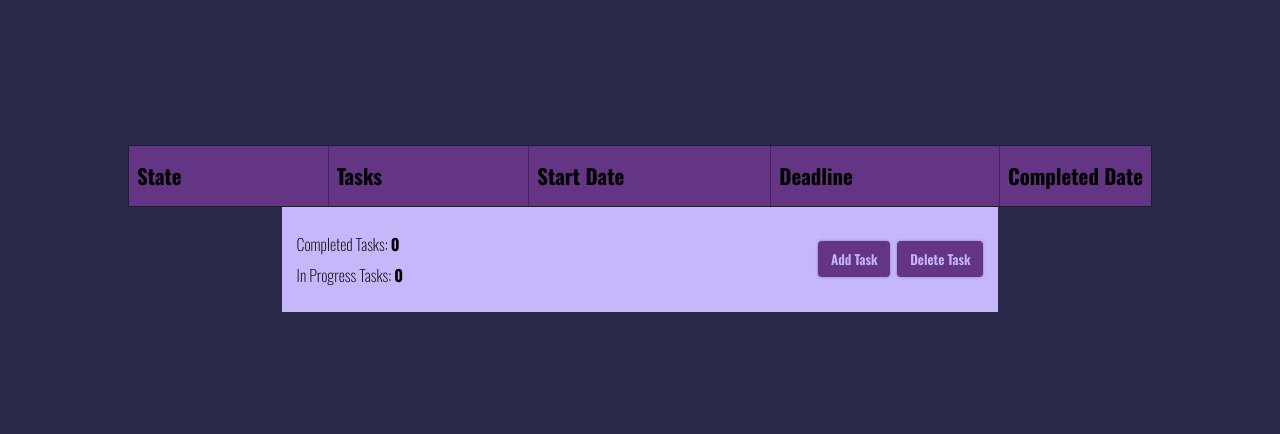
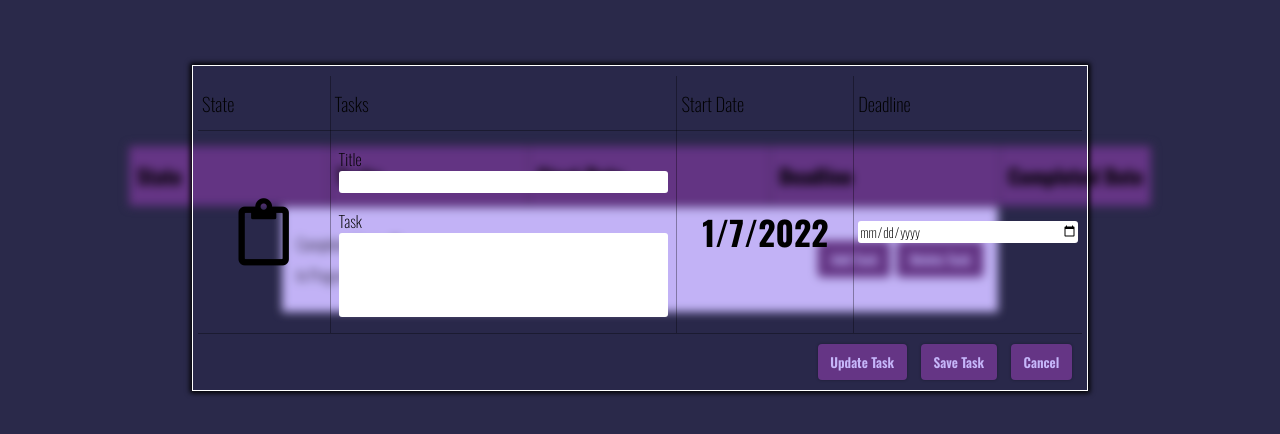
Before and after one commit to LucianoYacob/ToDoList, a plain HTML site: page public/index.html in a window 1280 px wide. Shown: the part 172-606 px from the top of the page. Drawn offline with nearby package versions, Linux system fonts and the light colour scheme.

Commit message:
updated  modal styles

```diff
--- a/js/components/Header.js
+++ b/js/components/Header.js
@@ -1,8 +1,10 @@
-const Header = () => {
+const Header = (isModal = false) => {
     const $header = document.createElement("div"),
         $flexContainer = document.createElement("div");
 
-    const titles = ["State", "Tasks", "Start Date", "Deadline", "Completed Date"];
+    const titles = isModal
+        ? ["State", "Tasks", "Start Date", "Deadline"]
+        : ["State", "Tasks", "Start Date", "Deadline", "Completed Date"]
 
     $header.classList.add("header");
     $flexContainer.classList.add("flex-row");
--- a/js/components/Modal.js
+++ b/js/components/Modal.js
@@ -1,13 +1,15 @@
 import Header from "./Header.js";
-import ModalBody from "./ModalBody.js";
+import Body from "./ModalBody.js";
+import Footer from "./ModalFooter.js";
 
 const Modal = () => {
     const $modal = document.createElement("div");
 
     $modal.classList.add("modal");
 
-    $modal.appendChild(Header());
-    $modal.appendChild(ModalBody());
+    $modal.appendChild(Header(true));
+    $modal.appendChild(Body());
+    $modal.appendChild(Footer());
 
     return $modal;
 }
--- a/js/components/ModalBody.js
+++ b/js/components/ModalBody.js
@@ -1,5 +1,7 @@
 import state from "./ModalState.js";
-import Tasks from "./ModalTasks.js";
+import TasksInputs from "./ModalTasks.js";
+import StartDate from "./ModalStartDate.js";
+import ModalDeadline from "./ModalDeadLine.js";
 
 const ModalBody = () => {
     const $form = document.createElement("div");
@@ -7,7 +9,9 @@ const ModalBody = () => {
     $form.classList.add("task-form");
 
     $form.appendChild(state("far", "fa-clipboard"));
-    $form.appendChild(TaskInfo());
+    $form.appendChild(TasksInputs());
+    $form.appendChild(StartDate());
+    $form.appendChild(ModalDeadline());
 
     return $form;
 }
--- a/js/components/ModalDeadLine.js
+++ b/js/components/ModalDeadLine.js
@@ -0,0 +1,12 @@
+export default function ModalDeadline(){
+    const $container = document.createElement("div"),
+        $input = document.createElement("input");
+
+    $input.classList.add("deadline-input");
+    $input.type = "date"
+
+
+    $container.appendChild($input);
+
+    return $container;
+}
--- a/js/components/ModalFooter.js
+++ b/js/components/ModalFooter.js
@@ -0,0 +1,19 @@
+import Button from "./GenericButton.js"
+
+const ModalFooter = () => {
+    const $container = document.createElement("div"),
+        $btnContainer = document.createElement("div");
+
+    $container.classList.add("footer");
+    $btnContainer.classList.add("btn-container");
+
+    $btnContainer.appendChild(Button("Update Task", "btn-modal-update", "btn-footer"));
+    $btnContainer.appendChild(Button("Save Task", "btn-modal-save", "btn-footer"));
+    $btnContainer.appendChild(Button("Cancel", "btn-modal-cancel", "btn-footer"));
+
+    $container.appendChild($btnContainer);
+
+    return $container
+}
+
+export default ModalFooter;
--- a/js/components/ModalStartDate.js
+++ b/js/components/ModalStartDate.js
@@ -0,0 +1,13 @@
+export default function ModalStartDate(){
+    const $container = document.createElement("div"),
+        $spanDate = document.createElement("span");
+
+    const date = new Date().toLocaleDateString();
+
+    $spanDate.classList.add("dateNow");
+
+    $spanDate.textContent = date;
+    $container.appendChild($spanDate);
+
+    return $container;
+}
--- a/js/components/ModalTasks.js
+++ b/js/components/ModalTasks.js
@@ -11,6 +11,9 @@ export default function ModalTasks(){
 
     $titleLabel.textContent = "Title";
     $taskLabel.textContent = "Task";
+
+    $input.type = "text";
+    $textArea.rows = 4;
 
     $input.id = "title-input";
     $textArea.id = "task-input";
--- a/js/components/ToDoMainContainer.js
+++ b/js/components/ToDoMainContainer.js
@@ -9,7 +9,7 @@ const ToDoMainContainer = () => {
 
     $container.appendChild(Header());
     $container.appendChild(List());
-    $container.appendChild(Footer());
+    $container.appendChild(Footer(false));
 
     return $container;
 }
--- a/js/components/modalStyles.scss
+++ b/js/components/modalStyles.scss
@@ -2,4 +2,121 @@
 
 .modal{
     position: absolute;
+    width: 70%;
+    max-width: 70%;
+    min-width: min-content;
+    padding: 10px 5px;
+    background-color: #2a294a05;
+    box-shadow: 0 0 5px 2px black;
+    border: 1px solid white;
+
+    .header{
+        display: block;
+        width: 100%;
+        height: min-content;
+        .flex-row{
+            display: flex;
+            justify-content: space-between;
+            align-items: center;
+            border-bottom: $border;
+            width: 100%;
+            height: 55px;
+
+            div{
+                display: flex;
+                align-items: center;
+                width: 20%;
+                height: inherit;
+                padding: 8px 4px;
+                border-right: $border;
+
+                h3{
+                    margin: 0;
+                    font-weight: lighter;
+                }
+            }
+            div:first-child{
+                width: 15%;
+            }
+            div:nth-child(2){
+                flex-grow: 1;
+            }
+            div:last-child{
+                border: none;
+                flex-grow: .3;
+            }
+        }
+    }
+
+    .task-form{
+        display: flex;
+        justify-content: space-between;
+        border-bottom: $border;
+        width: 100%;
+
+        div{
+            display: flex;
+            align-items: center;
+            justify-content: center;
+            width: 20%;
+            border-right: $border;
+            padding: 8px 4px;
+            overflow-x: hidden;
+
+            input,textarea{
+                width: 100%;
+                max-width: 100%;
+                resize: none;
+                outline: none;
+                border: none;
+                border-radius: 3px;
+            }
+        }
+        div:first-child{
+            width: 15%;
+            i{
+                font-size: calc(1rem + 4vw);
+            }
+        }
+        div:nth-child(2){
+            flex-grow: 1;
+        }
+        div:nth-child(3) span{
+            font-size: calc(.5rem + 2vw);
+            font-weight: bolder;
+        }
+        div:last-child{
+            border: none;
+            flex-grow: .3;
+        }
+
+        .inputs-container{
+            display: block;
+            div{
+                display: flex;
+                flex-direction: column;
+                align-items: flex-start;
+                width: 100%;
+                border: none;
+            }
+        }
+    }
+
+    .footer{
+        .btn-container{
+            display: flex;
+            justify-content: flex-end;
+            align-items: center;
+            padding-top: 10px ;
+            padding-right: 10px;
+
+            button{
+                @include btn-style;
+                margin-right: calc(1px + 1vw);
+            }
+            button:last-child{
+                margin-right: 0;
+            }
+        }
+    }
 }
--- a/js/components/toDoStyles.scss
+++ b/js/components/toDoStyles.scss
@@ -6,6 +6,8 @@
     max-width: 80%;
     min-width: min-content;
     margin: 0 auto;
+
+    filter: blur(5px);
 
     &::-webkit-scrollbar{
         visibility: hidden;
```
Also changed, not shown: css/modalStyles.css, css/toDoStyles.css, 2 other files.
